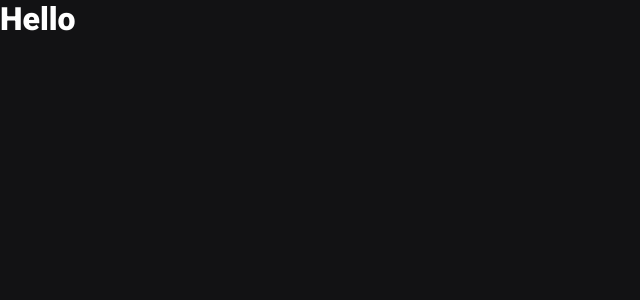
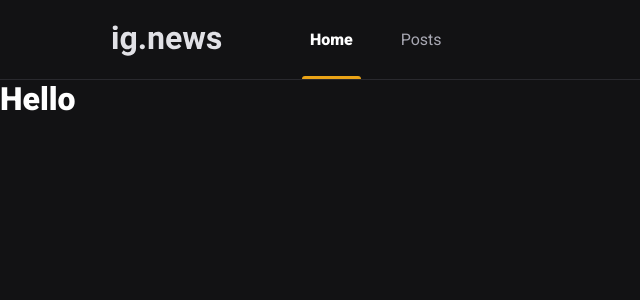
Before and after one commit to araldicamila/ig.news, a Next.js app: page / in a window 1280 px wide. Shown: the top 300 px of the page, without its empty margins (0-640 px from the left). Built offline with nearby package versions, Linux system fonts and the light colour scheme.

Commit message:
Componente header

```diff
--- a/src/components/Header/index.tsx
+++ b/src/components/Header/index.tsx
@@ -1,10 +1,12 @@
+import styles from "./styles.module.scss";
+
 export function Header() {
   return (
-    <header>
-      <div>
+    <header className={styles.headerContainer}>
+      <div className={styles.headerContent}>
         <img src="/images/logo.svg" alt="Logo" />
         <nav>
-          <a>Home</a>
+          <a className={styles.active}>Home</a>
           <a>Posts</a>
         </nav>
       </div>
--- a/src/components/Header/styles.module.scss
+++ b/src/components/Header/styles.module.scss
@@ -0,0 +1,60 @@
+.headerContainer {
+  height: 5rem;
+  border-bottom: 1px solid var(--gray-800);
+}
+
+.headerContent {
+  max-width: 1120px;
+  height: 5rem;
+  margin: 0 auto;
+  padding: 0 2rem;
+
+  display: flex;
+  align-items: center;
+
+  nav {
+    margin-left: 5rem;
+
+    height: 5rem;
+
+    a {
+      display: inline-block;
+      position: relative;
+
+      padding: 0 0.5rem;
+
+      height: 5rem;
+      line-height: 5rem;
+
+      color: var(--gray-300);
+      transition: color 0.2s;
+
+      & + a {
+        margin-left: 2rem;
+      }
+
+      &:hover {
+        color: var(--white);
+      }
+
+      &.active {
+        color: var(--white);
+        font-weight: bold;
+      }
+
+      &.active::after {
+        content: '';
+        height: 3px;
+
+        border-radius: 3px 3px 0 0;
+        width: 100%;
+        position: absolute;
+
+        bottom: 1px;
+        left: 0;
+        background-color: var(--yellow-500);
+      }
+
+    }
+  }
+}
--- a/src/pages/_app.tsx
+++ b/src/pages/_app.tsx
@@ -1,9 +1,14 @@
 import { AppProps } from "next/app";
+import {Header} from "../components/Header";
 
 import "../styles/global.scss";
 
 function MyApp({ Component, pageProps }: AppProps) {
-  return <Component {...pageProps} />;
-}
+  return (
+  <>
+    <Header />
+    <Component {...pageProps} />
+  </>
+)}
 
 export default MyApp;
--- a/src/pages/_document.tsx
+++ b/src/pages/_document.tsx
@@ -10,6 +10,8 @@
             href="https://fonts.googleapis.com/css2?family=Roboto:ital,wght@0,400;0,900;1,500&display=swap"
             rel="stylesheet"
           />
+
+          <link rel="shortcut icon" href="favicon.png" type="image/png" />
         </Head>
         <body>
           <Main />
--- a/src/styles/global.scss
+++ b/src/styles/global.scss
@@ -9,6 +9,7 @@
 
   --gray-100: #e1e1e1;
   --gray-300: #a8a8b3;
+  --gray-800: #29292e;
   --gray-900: #121214;
 
   --cyan-500: #61dafb;
```
